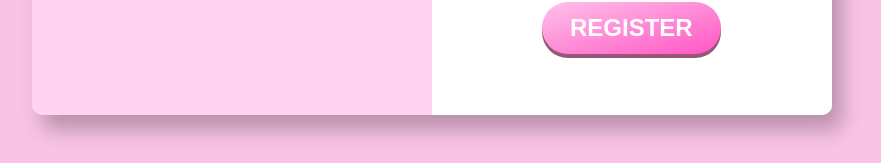
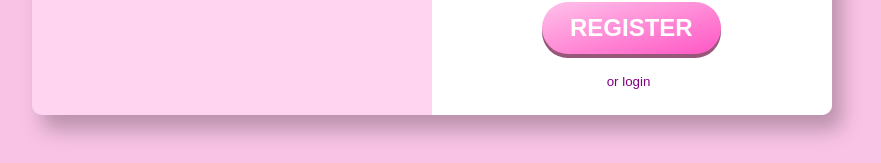
Before and after one commit to pce0303/ccc, a Vue app in the folder frontend/: page / in a window 1280 px wide. Shown: the part 443-606 px from the top of the page, without its empty margins (376-1257 px from the left). Built offline with nearby package versions, Linux system fonts and the light colour scheme.

Commit message:
register

```diff
--- a/frontend/src/components/register.vue
+++ b/frontend/src/components/register.vue
@@ -11,12 +11,15 @@
           <input class="PS" type="text" name="ps" v-model="password" placeholder="PassWord">
       </div>
       <button class ="registerButton" @click="sendData">Register</button>
+      <button class ="goLoginButton" @click="$router.push('/login')">or login</button>
       <router-view></router-view>
       <div class="container"></div>
   </div>
 </template>
 
 <script>
+import axios from 'axios'
+
 export default {
   data () {
     return {
@@ -25,17 +28,16 @@ export default {
     }
   },
   methods: {
-    // goToLogin () {
-    //   this.$router.push('/login')
-    // },
     sendData () {
-      this.$http
-        .post('/register', {
-          username: this.username,
-          password: this.password
-        })
+      axios.post('/register', {
+        username: this.username,
+        password: this.password
+      })
         .then((response) => {
           console.log(response.data)
+          if (response.data.success) {
+            this.$router.push('/login')
+          }
         })
         .catch((error) => {
           console.error('Error:', error.message)
@@ -139,6 +141,16 @@ export default {
       border: 2px solid grey;
   }
 
+  .goLoginButton  {
+    position: relative;
+    bottom: 320px;
+    left: 370px;
+    border: none;
+    background-color: transparent;
+    cursor: pointer;
+    color: purple;
+  }
+
   .registerButton {
       position:relative;
       bottom: 370px;
```
Also changed, not shown: 1 other file (tests, documents, lock files or other folders).
